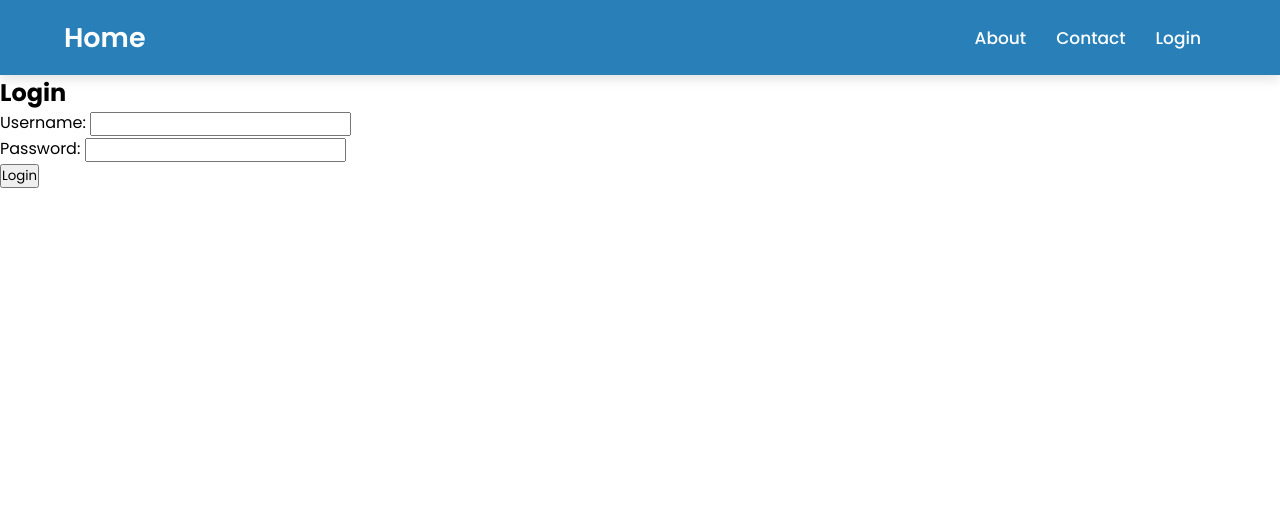
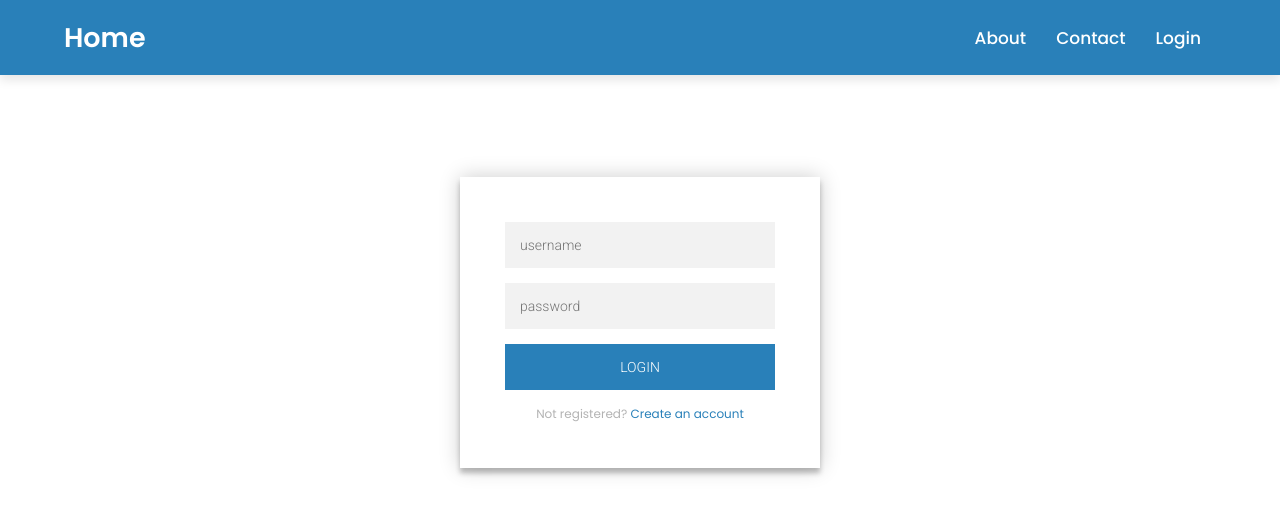
Before and after one commit to panutoat/djangotest, a Django app: page /login/ in a window 1280 px wide. Shown: the top 516 px of the page. Run offline with Django 5.2, Linux system fonts and the light colour scheme; some libraries are stand-ins or nearby versions.

Commit message:
add login page

```diff
--- /dev/null
+++ b/myapp/static/css/login.css
@@ -0,0 +1,96 @@
+@import url(https://fonts.googleapis.com/css?family=Roboto:300);
+
+.login-page {
+  width: 360px;
+  padding: 8% 0 0;
+  margin: auto;
+}
+.form {
+  position: relative;
+  z-index: 1;
+  background: #FFFFFF;
+  max-width: 360px;
+  margin: 0 auto 100px;
+  padding: 45px;
+  text-align: center;
+  box-shadow: 0 0 20px 0 rgba(0, 0, 0, 0.2), 0 5px 5px 0 rgba(0, 0, 0, 0.24);
+}
+.form input {
+  font-family: "Roboto", sans-serif;
+  outline: 0;
+  background: #f2f2f2;
+  width: 100%;
+  border: 0;
+  margin: 0 0 15px;
+  padding: 15px;
+  box-sizing: border-box;
+  font-size: 14px;
+}
+.form button {
+  font-family: "Roboto", sans-serif;
+  text-transform: uppercase;
+  outline: 0;
+  background: #2980b9;
+  width: 100%;
+  border: 0;
+  padding: 15px;
+  color: #FFFFFF;
+  font-size: 14px;
+  -webkit-transition: all 0.3 ease;
+  transition: all 0.3 ease;
+  cursor: pointer;
+}
+.form button:hover,.form button:active,.form button:focus {
+  background: #43A047;
+}
+.form .message {
+  margin: 15px 0 0;
+  color: #b3b3b3;
+  font-size: 12px;
+}
+.form .message a {
+  color: #2980b9;
+  text-decoration: none;
+}
+.form .register-form {
+  display: none;
+}
+.container {
+  position: relative;
+  z-index: 1;
+  max-width: 300px;
+  margin: 0 auto;
+}
+.container:before, .container:after {
+  content: "";
+  display: block;
+  clear: both;
+}
+.container .info {
+  margin: 50px auto;
+  text-align: center;
+}
+.container .info h1 {
+  margin: 0 0 15px;
+  padding: 0;
+  font-size: 36px;
+  font-weight: 300;
+  color: #1a1a1a;
+}
+.container .info span {
+  color: #4d4d4d;
+  font-size: 12px;
+}
+.container .info span a {
+  color: #000000;
+  text-decoration: none;
+}
+.container .info span .fa {
+  color: #EF3B3A;
+}
+body {
+
+  font-family: "Roboto", sans-serif;
+  -webkit-font-smoothing: antialiased;
+  -moz-osx-font-smoothing: grayscale;
+}
--- a/myapp/static/css/style.css
+++ b/myapp/static/css/style.css
@@ -50,24 +50,7 @@ section{
   color: #96c7e8;
   font-size: 70px;
 }
-#Home{
-  background: #fff;
-}
-#About{
-  background: #f2f2f2;
-}
-#Category{
-  background: #e6e6e6;
-}
-#Latest{
-  background: #fff;
-}
-#Contact{
-  background: #f2f2f2;
-}
-#Feedback{
-  background: #e6e6e6;
-}
+
 .button a{
   position: fixed;
   bottom: 20px;
--- a/myapp/templates/login.html
+++ b/myapp/templates/login.html
@@ -1,14 +1,41 @@
 <!-- templates/login.html -->
-{% extends 'base.html' %}
+<!DOCTYPE html>
+<html lang="en" >
+<head>
+  <meta charset="UTF-8">
+  <title>My Django App</title>
+  {% load static %}
+    <link rel="stylesheet" type="text/css" href="{% static 'css/login.css' %}">
 
-{% block content %}
-    <h2>Login</h2>
-    <form method="post">
-        {% csrf_token %}
-        {{ form.as_p }}
-        <button type="submit">Login</button>
-    </form>
-    {% if error_message %}
-        <p>{{ error_message }}</p>
-    {% endif %}
-{% endblock %}
+</head>
+<body>
+    {% include 'navbar.html' %}
+    <div class="login-page">
+        <div class="form">
+          <form class="register-form"  method="post" action="{% url 'create_user' %}">
+            {% csrf_token %}
+            <input type="text" placeholder="username" name="username"/>
+            <input type="password" placeholder="password" name="password"/>
+            <input type="text" placeholder="email address" name="email"/>
+            <button>create</button>
+            <p class="message">Already registered? <a href="#">Sign In</a></p>
+          </form>
+          <form class="login-form" method="post" action="{% url 'login' %}">
+            {% csrf_token %}
+            <input type="text" placeholder="username" name="username_login"/>
+            <input type="password" placeholder="password"  name="password_login" />
+            <button>login</button>
+            <p class="message">Not registered? <a href="#">Create an account</a></p>
+          </form>
+        </div>
+      </div>
+      <script src="https://cdnjs.cloudflare.com/ajax/libs/jquery/2.1.3/jquery.min.js"></script>
+        <script>
+            $(document).ready(function() {
+            $('.message a').click(function(){
+                $('form').animate({height: "toggle", opacity: "toggle"}, "slow");
+            });
+            });
+        </script>
+</body>
+</html>
--- a/myapp/templates/navbar.html
+++ b/myapp/templates/navbar.html
@@ -1,11 +1,20 @@
 <!-- templates/navbar.html -->
+{% load static %}
+<link rel="stylesheet" type="text/css" href="{% static 'css/style.css' %}">
 <nav class="navbar">
   <div class="navbar">
     <div class="logo"><a href="{% url 'home' %}">Home</a></div>
     <ul class="menu">
+      {% if request.session.username %}
+        <li><a href="{% url 'product' %}">Product</a></li>
+      {% endif %}
       <li><a href="{% url 'about' %}">About</a></li>
       <li><a href="{% url 'contact' %}">Contact</a></li>
-      <li><a href="{% url 'login' %}">Login</a></li>
+      {% if request.session.username %}
+        <li><a href="{% url 'logout' %}">Logout</a></li>
+      {% else %}
+        <li><a href="{% url 'login' %}">Login</a></li>
+      {% endif %}
     </ul>
   </div>
   </nav>
--- a/myapp/urls.py
+++ b/myapp/urls.py
@@ -7,4 +7,8 @@ urlpatterns = [
     path('about/', views.about, name='about'),
     path('contact/', views.contact, name='contact'),
     path('login/', views.user_login, name='login'),
+    path('logout/', views.user_logout, name='logout'),
+    path('user/', views.user_page, name='user_page'),
+    path('create_user/', views.create_user, name='create_user'),
+    path('product/', views.product, name='product'),
 ]
--- a/myapp/views.py
+++ b/myapp/views.py
@@ -2,29 +2,13 @@
 
 # views.py
 from django.shortcuts import render, redirect
-from django.contrib.auth import authenticate, login
+from django.contrib.auth import authenticate, login, logout
+from django.contrib.auth.models import User
+from django.http import HttpResponseRedirect
 from .forms import LoginForm
 from . database import *
 
-def user_login(request):
-    if request.method == 'POST':
-        form = LoginForm(request.POST)
-        if form.is_valid():
-            username = form.cleaned_data['username']
-            password = form.cleaned_data['password']
 
-            user = authenticate(request, username=username, password=password)
-            print(user)
-            if user is not None:
-                login(request, user)
-                # Redirect to a success page.
-                return redirect('success_url_name')
-            else:
-                # Return an 'invalid login' error message.
-                return render(request, 'login.html', {'form': form, 'error_message': 'Invalid username or password.'})
-    else:
-        form = LoginForm()
-    return render(request, 'login.html', {'form': form})
 
 def home(request):
     return render(request, 'home.html')
@@ -34,3 +18,48 @@ def about(request):
 
 def contact(request):
     return render(request, 'contact.html')
+
+def user_login(request):
+    if request.method == 'POST':
+        username = request.POST.get('username_login')
+        password = request.POST.get('password_login')
+        user = authenticate(username=username, password=password)
+        print(user)
+        if user is not None:
+            login(request, user)
+            request.session['username'] = username
+            return redirect('user_page')
+        else:
+            error_message = "Invalid username or password."
+            return render(request, 'login.html', {'error_message': error_message})
+    return render(request, 'login.html')
+
+def user_page(request):
+    # Make sure the user is logged in
+    if request.user.is_authenticated:
+        # Get username from session
+        username = request.session.get('username')
+        return render(request, 'user_page.html', {'username': username})
+    else:
+        # Redirect to login page if the user is not logged in
+        return redirect('login')
+def create_user(request):
+    if request.method == 'POST':
+        username = request.POST['username']
+        password = request.POST['password']
+        email = request.POST['email']
+        user = User.objects.create_user(username=username, password=password, email=email)
+        user.save()
+        return HttpResponseRedirect('/')
+    else:
+        return render(request, 'login.html')
+def user_logout(request):
+    del request.session['username']
+    logout(request)
+    return redirect('home')
+
+
+def product(request):
+    data = query_db('select * from  demo.tb_product limit 100')
+
+    return render(request, 'product.html', {'data': data})
--- a/myproject/settings.py
+++ b/myproject/settings.py
@@ -81,6 +81,7 @@ DATABASES = {
         'PASSWORD': 'password',
         'HOST': 'skr-cleansing-db.cluster-cnuupdm1vvla.ap-southeast-1.rds.amazonaws.com',
         'PORT': '5432',
+        'SCHEMA': 'demo'
     }
 }
 
```
Also changed, not shown: myapp/database.py (+31 -6 lines), myapp/templates/product.html (added, +38 -0 lines), myapp/templates/user_page.html (added, +8 -0 lines).
